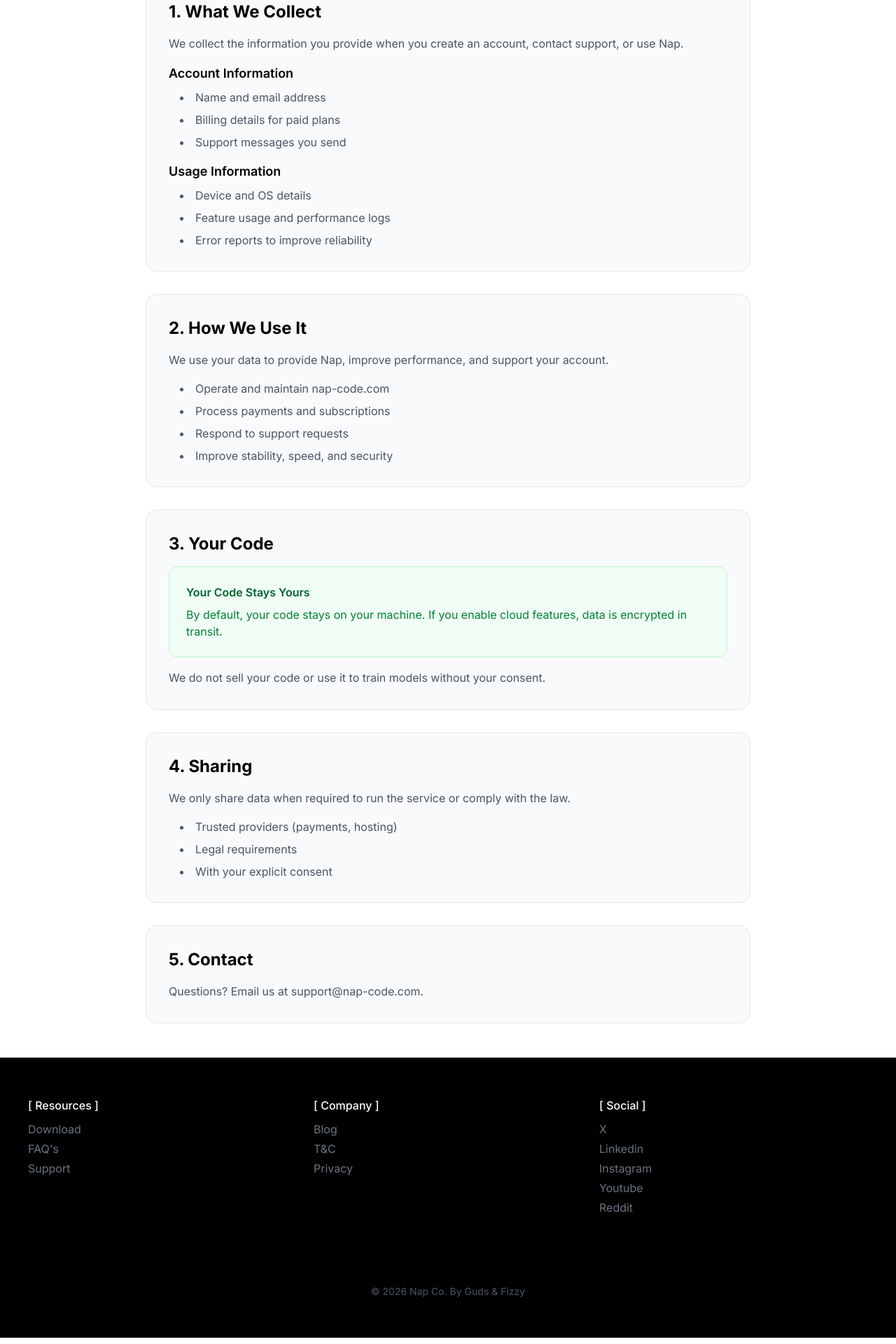
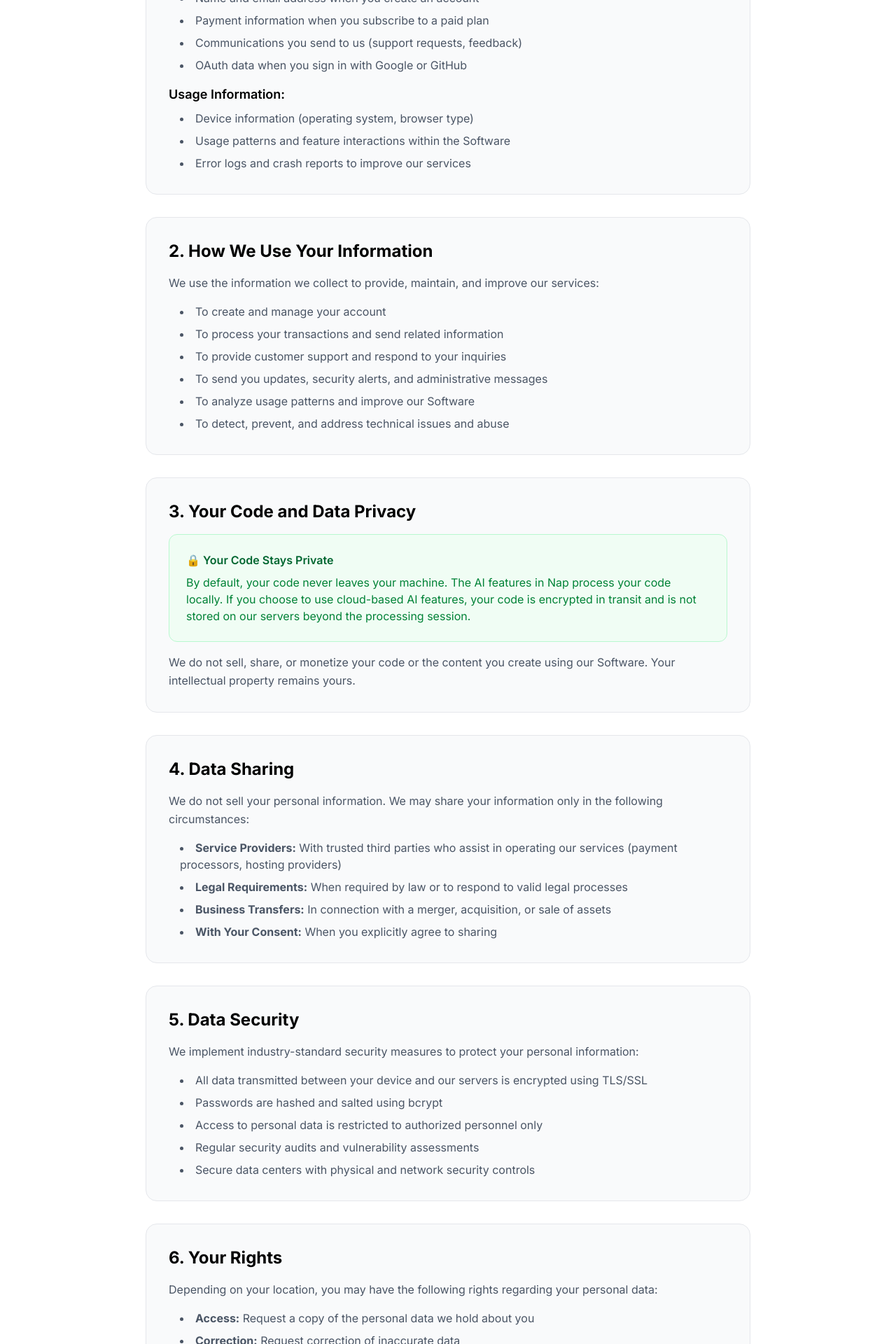
Before and after one commit to farzeenilyaszargar/nap-ide, a Next.js app: page /privacy in a window 1280 px wide. Shown: the part 520-2440 px from the top of the page at 70% size. Built offline with nearby package versions, Linux system fonts and the light colour scheme; no server answers.

Commit message:
Revert "Refresh legal copy for Nap"
This reverts commit 2aa3d3467f3c6b50e2a821ab85c1d8c8376f32c1.

```diff
--- a/app/(other pages)/privacy/page.tsx
+++ b/app/(other pages)/privacy/page.tsx
@@ -7,8 +7,8 @@ export default function Privacy() {
       <Header />
 
       {/* Hero Section */}
-      <div className="bg-gradient-to-b from-gray-50 to-white py-16">
-        <div className="max-w-7xl mx-auto px-4 sm:px-6 lg:px-8 pt-20 pb-10">
+      <div className="bg-white py-10">
+        <div className="max-w-7xl mx-auto px-4 sm:px-6 lg:px-8 pt-0 pb-0">
           <div className="text-center">
             <p className="text-gray-400 text-lg font-mono mb-2">/nap/</p>
             <h2 className="text-6xl font-bold text-black">privacy</h2>
@@ -21,66 +21,116 @@ export default function Privacy() {
         <div className="space-y-8">
 
           <section className="bg-gray-50 rounded-2xl border border-gray-200 p-8">
-            <h2 className="text-2xl font-bold text-black mb-4">1. What We Collect</h2>
+            <h2 className="text-2xl font-bold text-black mb-4">1. Information We Collect</h2>
             <p className="text-gray-600 leading-relaxed mb-4">
-              We collect the information you provide when you create an account, contact support, or use Nap.
+              We collect information you provide directly to us when you create an account, subscribe to our services, contact us for support, or interact with our Software and Website.
             </p>
-            <h3 className="text-lg font-semibold text-black mb-2">Account Information</h3>
+            <h3 className="text-lg font-semibold text-black mb-2">Personal Information:</h3>
             <ul className="list-disc list-inside text-gray-600 space-y-2 ml-4 mb-4">
-              <li>Name and email address</li>
-              <li>Billing details for paid plans</li>
-              <li>Support messages you send</li>
+              <li>Name and email address when you create an account</li>
+              <li>Payment information when you subscribe to a paid plan</li>
+              <li>Communications you send to us (support requests, feedback)</li>
+              <li>OAuth data when you sign in with Google or GitHub</li>
             </ul>
-            <h3 className="text-lg font-semibold text-black mb-2">Usage Information</h3>
+            <h3 className="text-lg font-semibold text-black mb-2">Usage Information:</h3>
             <ul className="list-disc list-inside text-gray-600 space-y-2 ml-4">
-              <li>Device and OS details</li>
-              <li>Feature usage and performance logs</li>
-              <li>Error reports to improve reliability</li>
+              <li>Device information (operating system, browser type)</li>
+              <li>Usage patterns and feature interactions within the Software</li>
+              <li>Error logs and crash reports to improve our services</li>
             </ul>
           </section>
 
           <section className="bg-gray-50 rounded-2xl border border-gray-200 p-8">
-            <h2 className="text-2xl font-bold text-black mb-4">2. How We Use It</h2>
+            <h2 className="text-2xl font-bold text-black mb-4">2. How We Use Your Information</h2>
             <p className="text-gray-600 leading-relaxed mb-4">
-              We use your data to provide Nap, improve performance, and support your account.
+              We use the information we collect to provide, maintain, and improve our services:
             </p>
             <ul className="list-disc list-inside text-gray-600 space-y-2 ml-4">
-              <li>Operate and maintain nap-code.com</li>
-              <li>Process payments and subscriptions</li>
-              <li>Respond to support requests</li>
-              <li>Improve stability, speed, and security</li>
+              <li>To create and manage your account</li>
+              <li>To process your transactions and send related information</li>
+              <li>To provide customer support and respond to your inquiries</li>
+              <li>To send you updates, security alerts, and administrative messages</li>
+              <li>To analyze usage patterns and improve our Software</li>
+              <li>To detect, prevent, and address technical issues and abuse</li>
             </ul>
           </section>
 
           <section className="bg-gray-50 rounded-2xl border border-gray-200 p-8">
-            <h2 className="text-2xl font-bold text-black mb-4">3. Your Code</h2>
+            <h2 className="text-2xl font-bold text-black mb-4">3. Your Code and Data Privacy</h2>
             <div className="bg-green-50 border border-green-200 rounded-xl p-6 mb-4">
-              <p className="text-green-800 font-semibold mb-2">Your Code Stays Yours</p>
+              <p className="text-green-800 font-semibold mb-2">🔒 Your Code Stays Private</p>
               <p className="text-green-700">
-                By default, your code stays on your machine. If you enable cloud features, data is encrypted in transit.
+                By default, your code never leaves your machine. The AI features in Nap process your code locally. If you choose to use cloud-based AI features, your code is encrypted in transit and is not stored on our servers beyond the processing session.
               </p>
             </div>
             <p className="text-gray-600 leading-relaxed">
-              We do not sell your code or use it to train models without your consent.
+              We do not sell, share, or monetize your code or the content you create using our Software. Your intellectual property remains yours.
             </p>
           </section>
 
           <section className="bg-gray-50 rounded-2xl border border-gray-200 p-8">
-            <h2 className="text-2xl font-bold text-black mb-4">4. Sharing</h2>
+            <h2 className="text-2xl font-bold text-black mb-4">4. Data Sharing</h2>
             <p className="text-gray-600 leading-relaxed mb-4">
-              We only share data when required to run the service or comply with the law.
+              We do not sell your personal information. We may share your information only in the following circumstances:
             </p>
             <ul className="list-disc list-inside text-gray-600 space-y-2 ml-4">
-              <li>Trusted providers (payments, hosting)</li>
-              <li>Legal requirements</li>
-              <li>With your explicit consent</li>
+              <li><strong>Service Providers:</strong> With trusted third parties who assist in operating our services (payment processors, hosting providers)</li>
+              <li><strong>Legal Requirements:</strong> When required by law or to respond to valid legal processes</li>
+              <li><strong>Business Transfers:</strong> In connection with a merger, acquisition, or sale of assets</li>
+              <li><strong>With Your Consent:</strong> When you explicitly agree to sharing</li>
             </ul>
           </section>
 
           <section className="bg-gray-50 rounded-2xl border border-gray-200 p-8">
-            <h2 className="text-2xl font-bold text-black mb-4">5. Contact</h2>
+            <h2 className="text-2xl font-bold text-black mb-4">5. Data Security</h2>
+            <p className="text-gray-600 leading-relaxed mb-4">
+              We implement industry-standard security measures to protect your personal information:
+            </p>
+            <ul className="list-disc list-inside text-gray-600 space-y-2 ml-4">
+              <li>All data transmitted between your device and our servers is encrypted using TLS/SSL</li>
+              <li>Passwords are hashed and salted using bcrypt</li>
+              <li>Access to personal data is restricted to authorized personnel only</li>
+              <li>Regular security audits and vulnerability assessments</li>
+              <li>Secure data centers with physical and network security controls</li>
+            </ul>
+          </section>
+
+          <section className="bg-gray-50 rounded-2xl border border-gray-200 p-8">
+            <h2 className="text-2xl font-bold text-black mb-4">6. Your Rights</h2>
+            <p className="text-gray-600 leading-relaxed mb-4">
+              Depending on your location, you may have the following rights regarding your personal data:
+            </p>
+            <ul className="list-disc list-inside text-gray-600 space-y-2 ml-4">
+              <li><strong>Access:</strong> Request a copy of the personal data we hold about you</li>
+              <li><strong>Correction:</strong> Request correction of inaccurate data</li>
+              <li><strong>Deletion:</strong> Request deletion of your personal data</li>
+              <li><strong>Portability:</strong> Request transfer of your data to another service</li>
+              <li><strong>Opt-out:</strong> Opt out of marketing communications at any time</li>
+            </ul>
+            <p className="text-gray-600 leading-relaxed mt-4">
+              To exercise these rights, please contact us at <a href="mailto:support@napeditor.com" className="text-blue-600 hover:underline">support@napeditor.com</a>.
+            </p>
+          </section>
+
+          <section className="bg-gray-50 rounded-2xl border border-gray-200 p-8">
+            <h2 className="text-2xl font-bold text-black mb-4">7. Cookies and Tracking</h2>
+            <p className="text-gray-600 leading-relaxed mb-4">
+              We use cookies and similar tracking technologies to improve your experience:
+            </p>
+            <ul className="list-disc list-inside text-gray-600 space-y-2 ml-4">
+              <li><strong>Essential Cookies:</strong> Required for the Website to function properly</li>
+              <li><strong>Analytics Cookies:</strong> Help us understand how visitors interact with our Website</li>
+              <li><strong>Preference Cookies:</strong> Remember your settings and preferences</li>
+            </ul>
+            <p className="text-gray-600 leading-relaxed mt-4">
+              You can manage cookie preferences through your browser settings.
+            </p>
+          </section>
+
+          <section className="bg-gray-50 rounded-2xl border border-gray-200 p-8">
+            <h2 className="text-2xl font-bold text-black mb-4">8. Contact Us</h2>
             <p className="text-gray-600 leading-relaxed">
-              Questions? Email us at support@nap-code.com.
+              If you have any questions about this Privacy Policy or our data practices, please contact us at <a href="mailto:support@napeditor.com" className="text-blue-600 hover:underline">support@napeditor.com</a> or visit our <a href="/support" className="text-blue-600 hover:underline">support page</a>.
             </p>
           </section>
 
--- a/app/(other pages)/tc/page.tsx
+++ b/app/(other pages)/tc/page.tsx
@@ -7,8 +7,8 @@ export default function TC() {
       <Header />
 
       {/* Hero Section */}
-      <div className="bg-gradient-to-b from-gray-50 to-white py-16">
-        <div className="max-w-7xl mx-auto px-4 sm:px-6 lg:px-8 pt-20 pb-10">
+      <div className="bg-white py-10">
+        <div className="max-w-7xl mx-auto px-4 sm:px-6 lg:px-8 pt-0 pb-0">
           <div className="text-center">
             <p className="text-gray-400 text-lg font-mono mb-2">/nap/</p>
             <h2 className="text-6xl font-bold text-black">terms</h2>
@@ -21,56 +21,79 @@ export default function TC() {
         <div className="space-y-8">
 
           <section className="bg-gray-50 rounded-2xl border border-gray-200 p-8">
-            <h2 className="text-2xl font-bold text-black mb-4">1. Acceptance</h2>
+            <h2 className="text-2xl font-bold text-black mb-4">1. Acceptance of Terms</h2>
+            <p className="text-gray-600 leading-relaxed mb-4">
+              By accessing, downloading, installing, or using Nap ("the Software") or visiting our website at nap-code.com ("the Website"), you agree to be bound by these Terms and Conditions ("Terms"). If you do not agree to these Terms, please do not use our Software or Website.
+            </p>
             <p className="text-gray-600 leading-relaxed">
-              By using Nap or visiting nap-code.com, you agree to these Terms.
+              These Terms constitute a legally binding agreement between you and Nap ("we," "us," or "our"). We reserve the right to modify these Terms at any time, and such modifications will be effective immediately upon posting on our Website.
             </p>
           </section>
 
           <section className="bg-gray-50 rounded-2xl border border-gray-200 p-8">
-            <h2 className="text-2xl font-bold text-black mb-4">2. License</h2>
+            <h2 className="text-2xl font-bold text-black mb-4">2. License Grant</h2>
             <p className="text-gray-600 leading-relaxed mb-4">
-              We grant you a limited, non-exclusive license to use Nap for personal or commercial work.
+              Subject to your compliance with these Terms, we grant you a limited, non-exclusive, non-transferable, revocable license to download, install, and use the Software for your personal or commercial development purposes.
             </p>
             <ul className="list-disc list-inside text-gray-600 space-y-2 ml-4">
-              <li>Use on devices you own or control</li>
-              <li>No resale or redistribution</li>
-              <li>No reverse engineering</li>
+              <li>You may install the Software on multiple devices that you own or control</li>
+              <li>You may use the Software for both personal and commercial projects</li>
+              <li>You may not redistribute, sublicense, or resell the Software</li>
+              <li>You may not reverse engineer, decompile, or attempt to extract the source code</li>
             </ul>
           </section>
 
           <section className="bg-gray-50 rounded-2xl border border-gray-200 p-8">
-            <h2 className="text-2xl font-bold text-black mb-4">3. Accounts</h2>
+            <h2 className="text-2xl font-bold text-black mb-4">3. User Accounts</h2>
+            <p className="text-gray-600 leading-relaxed mb-4">
+              To access certain features of the Software, you may be required to create an account. You are responsible for maintaining the confidentiality of your account credentials and for all activities that occur under your account.
+            </p>
             <p className="text-gray-600 leading-relaxed">
-              You are responsible for account security and the accuracy of your information.
+              You agree to provide accurate and complete information when creating your account and to update your information as necessary. We reserve the right to suspend or terminate your account if any information provided is inaccurate, false, or violates these Terms.
             </p>
           </section>
 
           <section className="bg-gray-50 rounded-2xl border border-gray-200 p-8">
-            <h2 className="text-2xl font-bold text-black mb-4">4. Subscriptions</h2>
+            <h2 className="text-2xl font-bold text-black mb-4">4. Subscription and Payments</h2>
+            <p className="text-gray-600 leading-relaxed mb-4">
+              Some features of the Software require a paid subscription. By subscribing to a paid plan, you agree to pay all applicable fees as described on our pricing page. All fees are non-refundable except as expressly stated in these Terms.
+            </p>
             <p className="text-gray-600 leading-relaxed">
-              Paid plans renew unless canceled before the renewal date. Fees are non-refundable unless stated otherwise.
+              Subscriptions automatically renew at the end of each billing period unless you cancel before the renewal date. You may cancel your subscription at any time through your account dashboard.
             </p>
           </section>
 
           <section className="bg-gray-50 rounded-2xl border border-gray-200 p-8">
             <h2 className="text-2xl font-bold text-black mb-4">5. Intellectual Property</h2>
+            <p className="text-gray-600 leading-relaxed mb-4">
+              The Software, including all content, features, and functionality, is owned by Nap and is protected by international copyright, trademark, patent, trade secret, and other intellectual property laws.
+            </p>
             <p className="text-gray-600 leading-relaxed">
-              Nap and its content are owned by Nap. You retain rights to your own code.
+              You retain all rights to the code and content you create using the Software. We do not claim any ownership over your work product.
             </p>
           </section>
 
           <section className="bg-gray-50 rounded-2xl border border-gray-200 p-8">
-            <h2 className="text-2xl font-bold text-black mb-4">6. Disclaimer</h2>
+            <h2 className="text-2xl font-bold text-black mb-4">6. Disclaimer of Warranties</h2>
+            <p className="text-gray-600 leading-relaxed mb-4">
+              THE SOFTWARE IS PROVIDED "AS IS" AND "AS AVAILABLE" WITHOUT WARRANTIES OF ANY KIND, EITHER EXPRESS OR IMPLIED, INCLUDING BUT NOT LIMITED TO IMPLIED WARRANTIES OF MERCHANTABILITY, FITNESS FOR A PARTICULAR PURPOSE, AND NON-INFRINGEMENT.
+            </p>
             <p className="text-gray-600 leading-relaxed">
-              Nap is provided “as is” without warranties. Use at your own risk.
+              We do not warrant that the Software will be uninterrupted, error-free, or completely secure. You use the Software at your own risk.
             </p>
           </section>
 
           <section className="bg-gray-50 rounded-2xl border border-gray-200 p-8">
-            <h2 className="text-2xl font-bold text-black mb-4">7. Contact</h2>
+            <h2 className="text-2xl font-bold text-black mb-4">7. Limitation of Liability</h2>
             <p className="text-gray-600 leading-relaxed">
-              Questions? Email support@nap-code.com.
+              TO THE MAXIMUM EXTENT PERMITTED BY LAW, SURFERS INC. SHALL NOT BE LIABLE FOR ANY INDIRECT, INCIDENTAL, SPECIAL, CONSEQUENTIAL, OR PUNITIVE DAMAGES, INCLUDING BUT NOT LIMITED TO LOSS OF PROFITS, DATA, OR BUSINESS OPPORTUNITIES, ARISING OUT OF OR RELATED TO YOUR USE OF THE SOFTWARE.
+            </p>
+          </section>
+
+          <section className="bg-gray-50 rounded-2xl border border-gray-200 p-8">
+            <h2 className="text-2xl font-bold text-black mb-4">8. Contact Information</h2>
+            <p className="text-gray-600 leading-relaxed">
+              If you have any questions about these Terms, please contact us at <a href="mailto:support@napeditor.com" className="text-blue-600 hover:underline">support@napeditor.com</a> or through our <a href="/support" className="text-blue-600 hover:underline">support page</a>.
             </p>
           </section>
 
```
